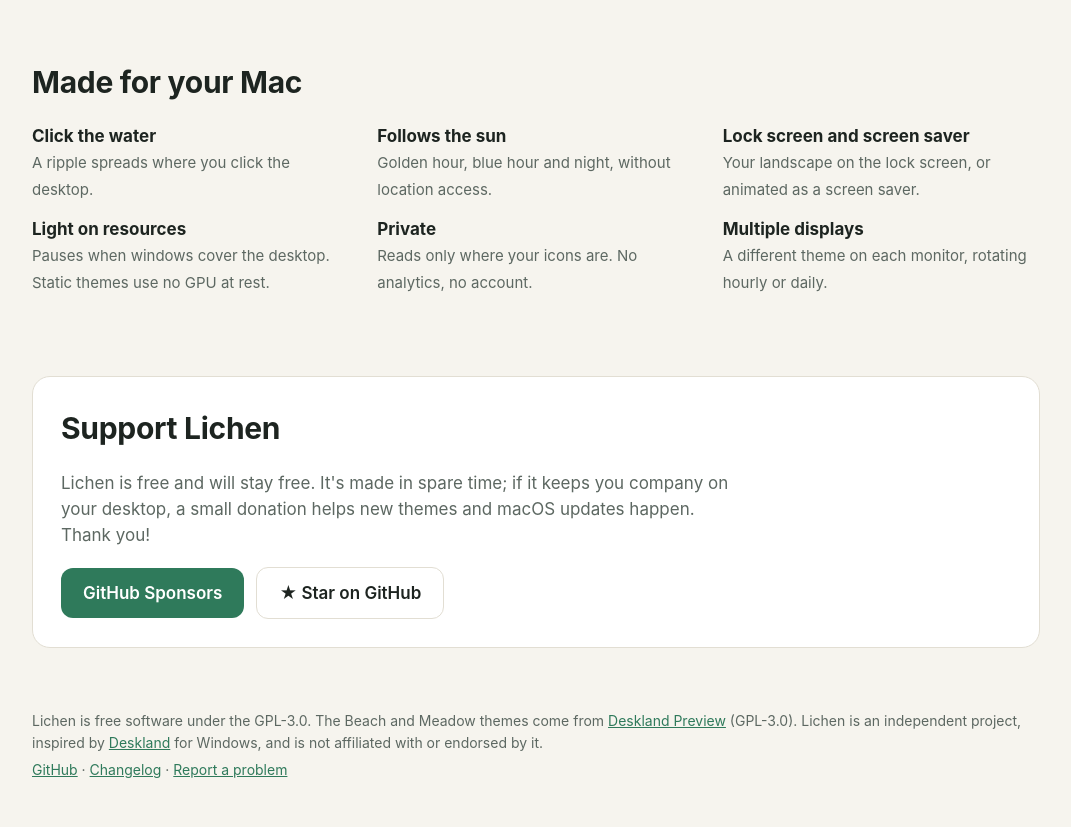
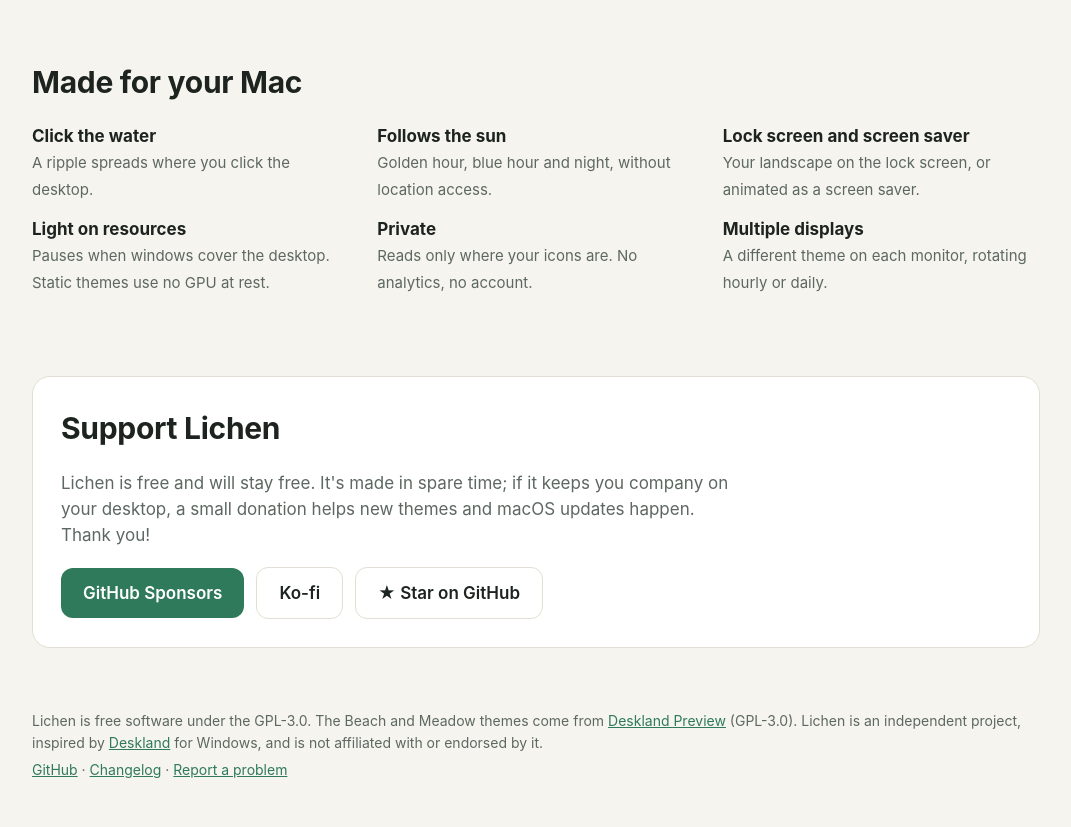
Before and after one commit to namecoder1/lichen, a plain HTML site: page site/index.html in a window 1280 px wide. Shown: the part 2204-3031 px from the top of the page, without its empty margins (104-1175 px from the left). Drawn offline with Linux system fonts and the light colour scheme; files whose address does not match are found by name.

Commit message:
Add Ko-fi as a donation option
Co-Authored-By: Claude Opus 5.5 <noreply@anthropic.com>

```diff
--- a/site/index.html
+++ b/site/index.html
@@ -162,7 +162,7 @@
 </div>
 <script>
   // Ko-fi: imposta il nome utente qui quando la pagina esiste (vuoto = pulsante nascosto)
-  const KOFI = '';
+  const KOFI = 'namecoder1';
   if (KOFI) { const k = document.getElementById('kofi'); k.href = 'https://ko-fi.com/' + KOFI; k.hidden = false; }
 
   const root = document.documentElement, btn = document.getElementById('lang');
```
Also changed, not shown: 3 other files.
